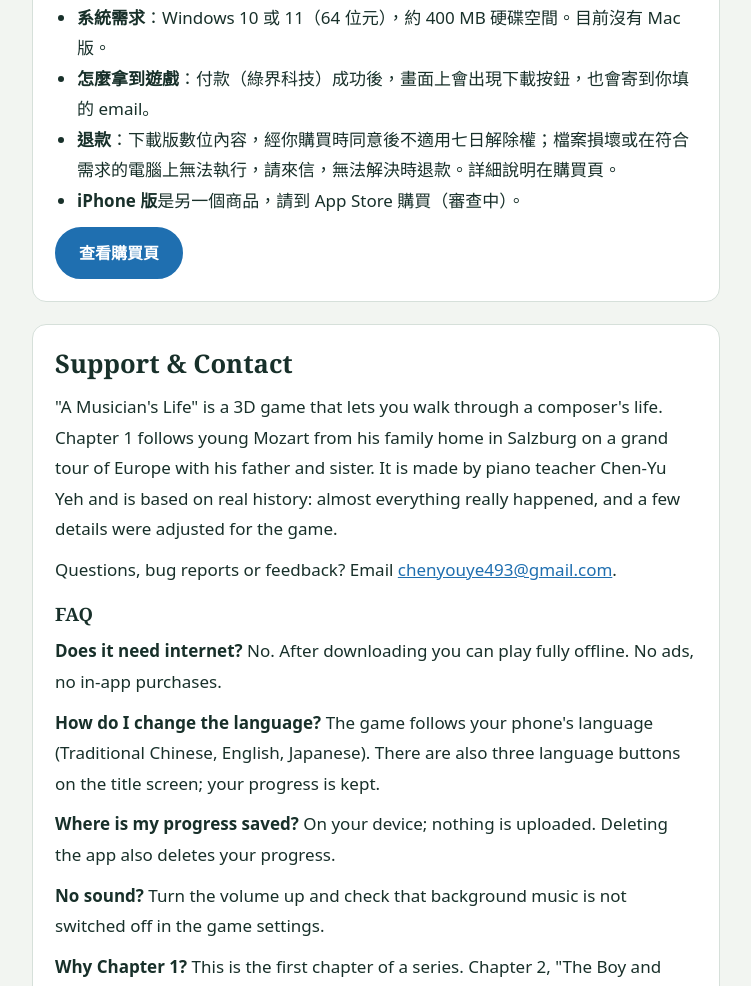
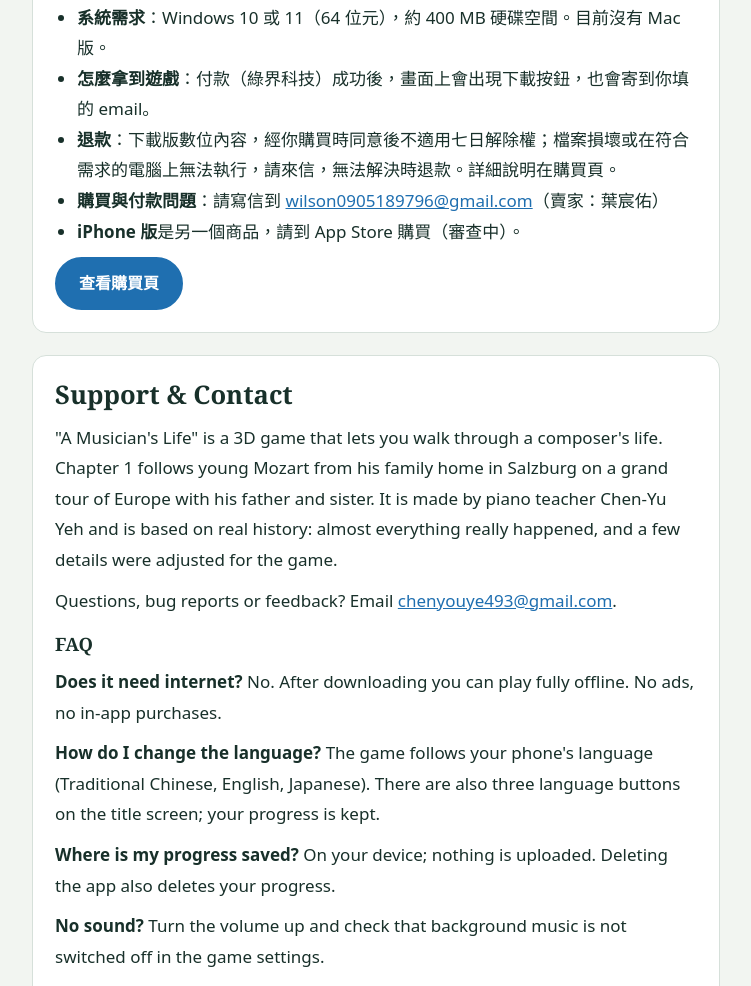
Before and after one commit to chenyuyeh92/chenyuyeh92.github.io, a plain HTML site: page musician-life/index.html in a window 1280 px wide. Shown: the part 2224-3210 px from the top of the page, without its empty margins (264-1015 px from the left). Drawn offline with Linux system fonts and the light colour scheme.

Commit message:
莫札特電腦版：加購買問題聯絡信箱（與綠界賣家驗證相同）

```diff
--- a/musician-life/index.html
+++ b/musician-life/index.html
@@ -47,6 +47,7 @@
       <li><b>系統需求</b>：Windows 10 或 11（64 位元），約 400 MB 硬碟空間。目前沒有 Mac 版。</li>
       <li><b>怎麼拿到遊戲</b>：付款（綠界科技）成功後，畫面上會出現下載按鈕，也會寄到你填的 email。</li>
       <li><b>退款</b>：下載版數位內容，經你購買時同意後不適用七日解除權；檔案損壞或在符合需求的電腦上無法執行，請來信，無法解決時退款。詳細說明在購買頁。</li>
+      <li><b>購買與付款問題</b>：請寫信到 <a href="mailto:wilson0905189796@gmail.com">wilson0905189796@gmail.com</a>（賣家：葉宸佑）</li>
       <li><b>iPhone 版</b>是另一個商品，請到 App Store 購買（審查中）。</li>
     </ul>
     <p class="btns"><a class="btn btn-primary" href="https://mozart-shop.mozart-shop.workers.dev/buy">查看購買頁</a></p>
```
